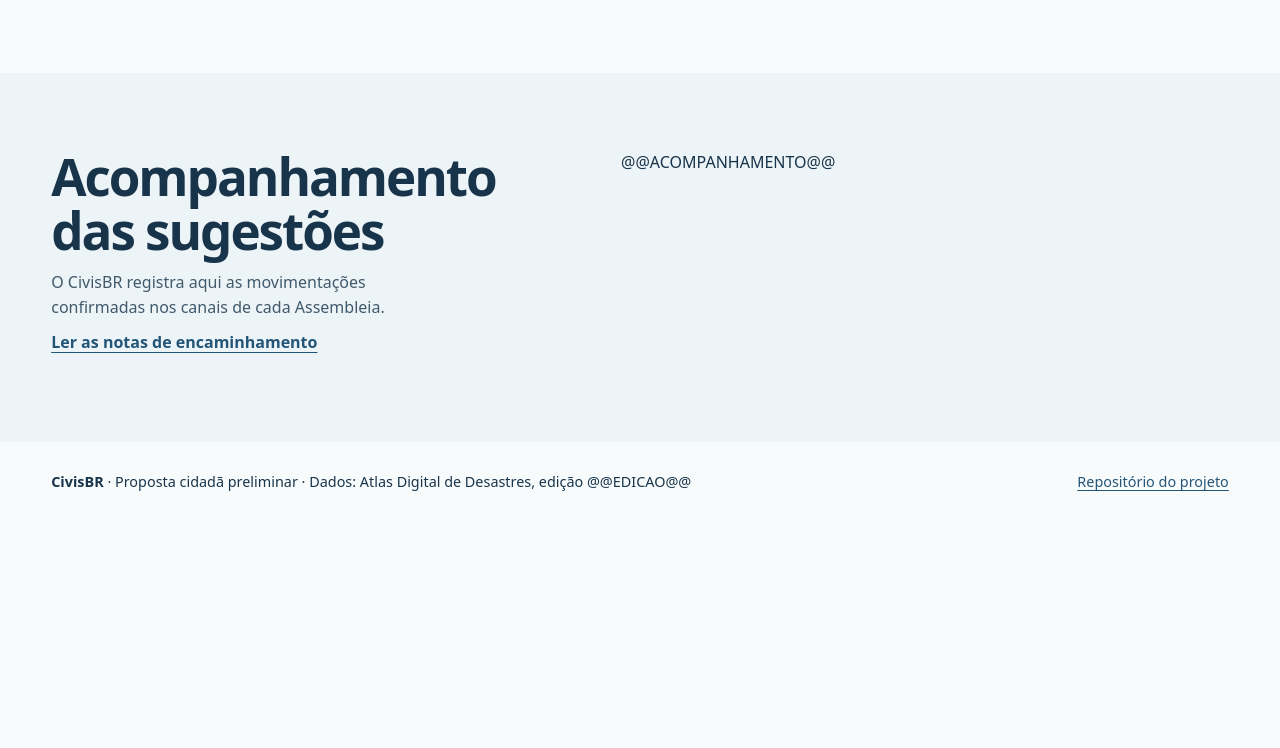
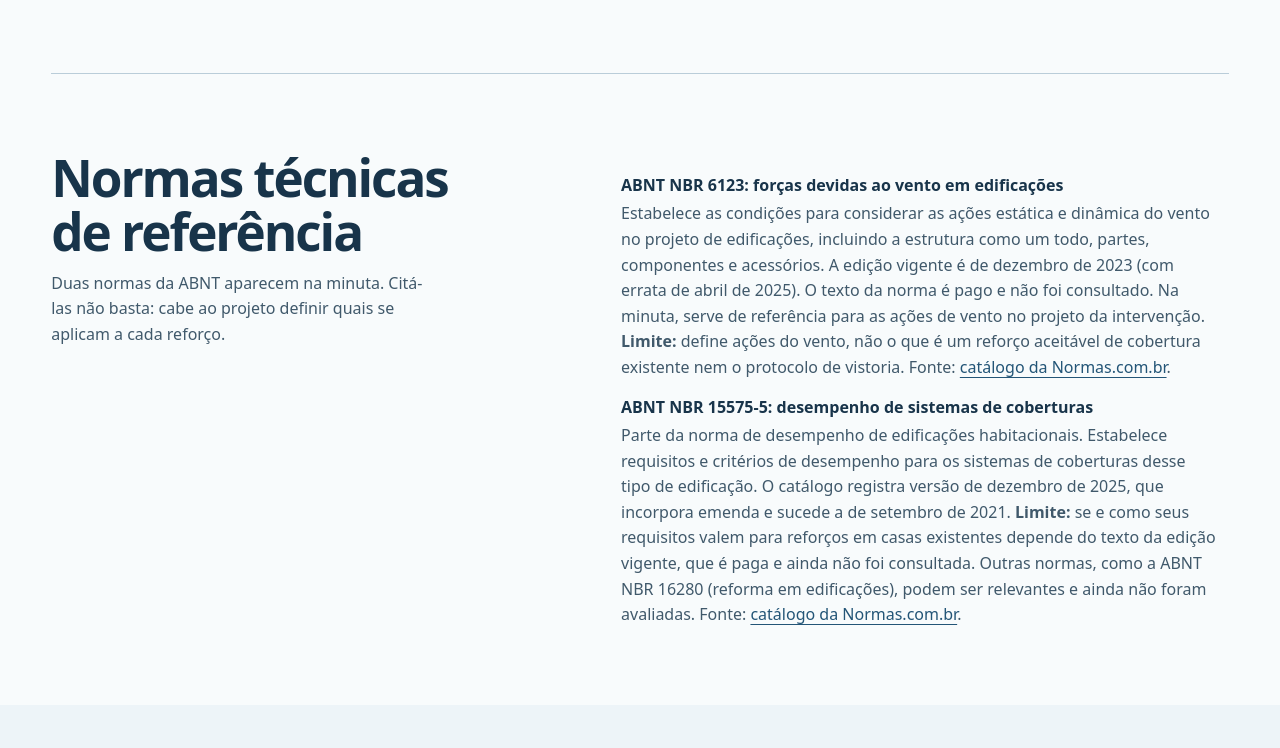
Before and after one commit to civisbr/pl-dos-ventos, a plain HTML site: page site/index.html in a window 1280 px wide. Shown: the part 3372-4120 px from the top of the page. Before the commit the page ends 3894 px from the top, so only its background shows below. Drawn offline with Linux system fonts and the light colour scheme.

Commit message:
docs: add technical standards section and fix NBR references
Add NBR 6123 and NBR 15575-5 with catalog sources and limits, drop the unverified retrofit exclusion claim, and check links per section.

```diff
--- a/site/index.html
+++ b/site/index.html
@@ -119,6 +119,19 @@
       </dl>
     </section>
 
+    <section id="normas" class="secao limite colunas experiencia" aria-labelledby="titulo-normas">
+      <div>
+        <h2 id="titulo-normas">Normas técnicas de referência</h2>
+        <p class="texto-lateral">Duas normas da ABNT aparecem na minuta. Citá-las não basta: cabe ao projeto definir quais se aplicam a cada reforço.</p>
+      </div>
+      <dl class="glossario precedentes">
+        <dt>ABNT NBR 6123: forças devidas ao vento em edificações</dt>
+        <dd>Estabelece as condições para considerar as ações estática e dinâmica do vento no projeto de edificações, incluindo a estrutura como um todo, partes, componentes e acessórios. A edição vigente é de dezembro de 2023 (com errata de abril de 2025). O texto da norma é pago e não foi consultado. Na minuta, serve de referência para as ações de vento no projeto da intervenção. <strong>Limite:</strong> define ações do vento, não o que é um reforço aceitável de cobertura existente nem o protocolo de vistoria. Fonte: <a href="https://www.normas.com.br/visualizar/abnt-nbr-nm/5616/nbr6123-forcas-devidas-ao-vento-em-edificacoes">catálogo da Normas.com.br</a>.</dd>
+        <dt>ABNT NBR 15575-5: desempenho de sistemas de coberturas</dt>
+        <dd>Parte da norma de desempenho de edificações habitacionais. Estabelece requisitos e critérios de desempenho para os sistemas de coberturas desse tipo de edificação. O catálogo registra versão de dezembro de 2025, que incorpora emenda e sucede a de setembro de 2021. <strong>Limite:</strong> se e como seus requisitos valem para reforços em casas existentes depende do texto da edição vigente, que é paga e ainda não foi consultada. Outras normas, como a ABNT NBR 16280 (reforma em edificações), podem ser relevantes e ainda não foram avaliadas. Fonte: <a href="https://normas.com.br/visualizar/abnt-nbr-nm/27244/abnt-nbr15575-5-edificacoes-habitacionais-desempenho-parte-5-requisitos-para-os-sistemas-de-coberturas">catálogo da Normas.com.br</a>.</dd>
+      </dl>
+    </section>
+
     <section id="acompanhamento" class="secao acompanhamento" aria-labelledby="titulo-acompanhamento">
       <div class="limite colunas">
         <div><h2 id="titulo-acompanhamento">Acompanhamento das sugestões</h2>
```
Also changed, not shown: 2 other files.
